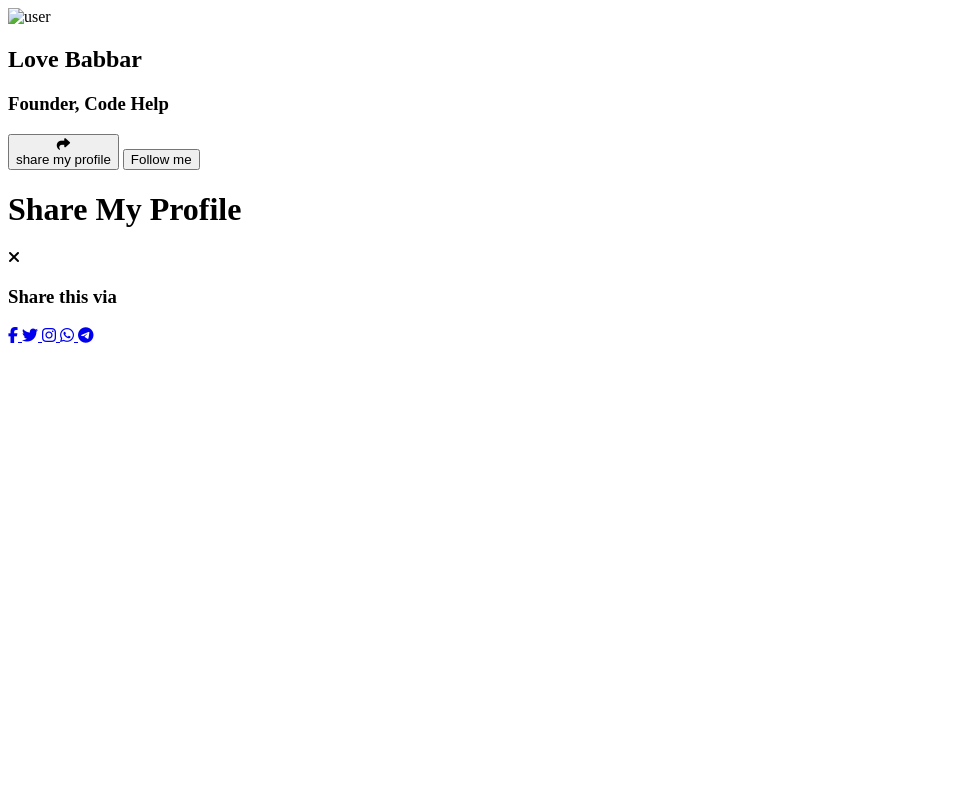
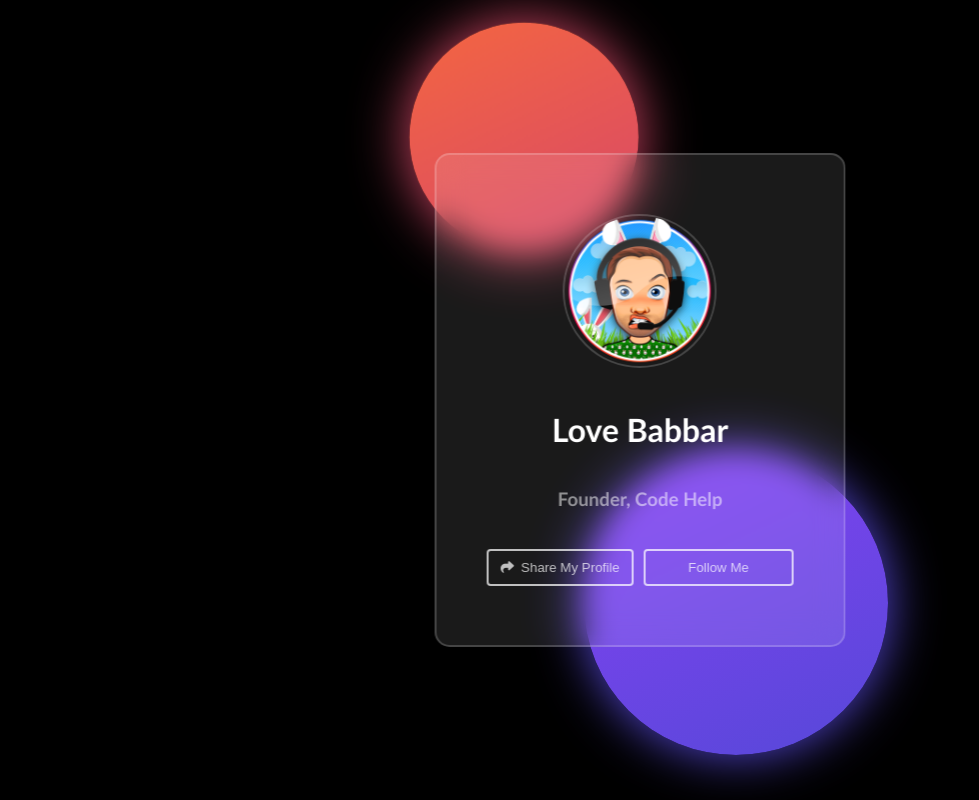
Before and after one commit to PT24136/Share-Modal-, a plain HTML site: page index.html in a window 1280 px wide. Shown: the whole page, without its empty margins (0-979 px from the left). Drawn offline with Linux system fonts and the light colour scheme.

Commit message:
css code wrritten to make profile card more attractive

```diff
--- a/index.html
+++ b/index.html
@@ -4,6 +4,7 @@
     <meta charset="UTF-8">
     <meta name="viewport" content="width=device-width, initial-scale=1.0">
     <title>Profile Share Modal</title>
+    <link rel="shortcut icon" href="/Share-Modal-/images/305267-P7U59P-642.jpg" type="image/x-icon">
     <link rel="stylesheet" href="style.css">
 </head>
 <body>
@@ -13,7 +14,7 @@
     <div class="wrapper">
       <div class="card-wrapper">
         <div>
-          <img src="./assets/profile-image.webp" alt="user" />
+          <img src="/Share-Modal-/images/profile-pic-7837316_1280.png" alt="user" />
         </div>
         <div class="user-name">
           <h2>Love Babbar</h2>
--- a/style.css
+++ b/style.css
@@ -0,0 +1,275 @@
+* {
+    margin: 0;
+    padding: 0;
+  }
+
+  body {
+    background-color: #000;
+    font-family: "Trebuchet MS", "Lucida Sans Unicode", "Lucida Grande", "Lucida Sans", Arial, sans-serif;
+  }
+
+  .wrapper {
+    width: 100vw;
+    height: 100vh;
+  }
+
+  .circle1 {
+    position: fixed;
+    top: 5%;
+    left: 30%;
+    width: 13em;
+    height: 13em;
+    border-radius: 50%;
+    box-shadow: 0 0 50px #d84869;
+    background: linear-gradient(-25deg, #d84869, #f46641);
+    animation: circle1Animate 15s infinite;
+  }
+
+  @keyframes circle1Animate {
+    50% {
+      left: 33%;
+      top: 4%;
+      scale: 1.11;
+    }
+  }
+
+  .circle2 {
+    position: absolute;
+    bottom: 5%;
+    right: 30%;
+    width: 19em;
+    height: 19em;
+    border-radius: 50%;
+    box-shadow: 0 0 50px #5648d8;
+    background: linear-gradient(-25deg, #5648d8, #8641f4);
+    animation: circle2Animate 8s infinite;
+  }
+  @keyframes circle2Animate {
+    50% {
+      bottom: 6%;
+      right: 31%;
+    }
+  }
+  .card-wrapper {
+    position: absolute;
+    top: 50%;
+    left: 50%;
+    translate: -50% -50%;
+    height: 450px;
+    border: 2px solid #ffffff30;
+    display: flex;
+    flex-direction: column;
+    align-items: center;
+    justify-content: space-evenly;
+    background: #ffffff1a;
+    backdrop-filter: blur(15px);
+    border-radius: 15px;
+    color: #ffffff;
+    padding: 20px 50px;
+  }
+  .card-wrapper div img {
+    border: 2px solid #ffffff30;
+    width: 150px;
+    height: 150px;
+    border-radius: 50%;
+  }
+  .designation h3 {
+    text-align: center;
+    color: #ffffff85;
+  }
+  .user-name h2 {
+    font-size: 2rem;
+    text-align: center;
+  }
+  .bottom-group {
+    display: flex;
+    justify-content: space-between;
+    gap: 10px;
+  }
+  .btn-share {
+    display: flex;
+    justify-content: center;
+    align-items: center;
+    gap: 7px;
+    padding: 9px 12px;
+    background: #ffffff00;
+    border: 2px solid #ffffffb9;
+    text-transform: capitalize;
+    border-radius: 4px;
+    color: #ffffffb9;
+    cursor: pointer;
+  }
+  .btn-follow {
+    text-transform: capitalize;
+    width: 150px;
+    padding: 9px 12px;
+    background: #ffffff00;
+    border: 2px solid #ffffffb9;
+    border-radius: 4px;
+    color: #ffffffb9;
+    cursor: pointer;
+    transition: all 0.5s;
+  }
+  .btn-card:hover {
+    background: #ffffffb9;
+    color: #131313;
+  }
+
+  .modal {
+    position: fixed;
+    top: 50%;
+    left: 50%;
+    translate: -50% -50%;
+    border: 2px solid #ffffff59;
+    width: 500px;
+    scale: 0;
+    background: #00000088;
+    backdrop-filter: blur(10px);
+    color: white;
+    z-index: 1;
+    padding: 20px 25px;
+    border-radius: 20px;
+    transition: 0.5s ease-in-out;
+  }
+  .modal-header {
+    display: flex;
+    margin-bottom: 25px;
+    flex-direction: row;
+    justify-content: space-between;
+    align-items: center;
+    padding-bottom: 12px;
+    border-bottom: 1px solid #ffffff88;
+  }
+  .modal-header div i {
+    font-size: 30px;
+  }
+  .close {
+    cursor: pointer;
+  }
+  .icon-container {
+    margin-top: 20px;
+    display: flex;
+    justify-content: space-between;
+    align-items: center;
+    flex-wrap: wrap;
+  }
+  .icon {
+    border: 1px solid #ffffff88;
+    padding: 17px;
+    border-radius: 50%;
+    width: 30px;
+    height: 30px;
+    display: flex;
+    align-items: center;
+    margin: 10px 0px;
+    gap: 10px;
+    justify-content: center;
+    transition: all 0.5s;
+    margin-bottom: 25px;
+    text-decoration: none;
+  }
+  .icon i {
+    font-size: 27px;
+  }
+
+  #facebook {
+    color: #1771e6;
+    border: 1px solid #1771e6;
+  }
+  #facebook:hover {
+    background-color: #1771e6;
+    color: #fff;
+  }
+
+  #twitter {
+    color: #1c99e6;
+    border: 1px solid #1c99e6;
+  }
+  #twitter:hover {
+    background-color: #1c99e6;
+    color: #fff;
+  }
+
+  #instagram {
+    color: #cb2770;
+    border: 1px solid #cb2770;
+  }
+  #instagram:hover {
+    background-color: #cb2770;
+    color: #fff;
+  }
+
+  #whatsapp {
+    color: #2fe664;
+    border: 1px solid #2fe664;
+  }
+  #whatsapp:hover {
+    background-color: #2fe664;
+    color: #fff;
+  }
+
+  #telegram {
+    color: #0081c2;
+    border: 1px solid #0081c2;
+  }
+  #telegram:hover {
+    background-color: #0081c2;
+    color: #fff;
+  }
+
+  .active {
+    scale: 1;
+  }
+  .overlay {
+    position: fixed;
+    background-color: #5f5f5f83;
+    top: 0;
+    opacity: 0;
+    bottom: 0;
+    left: 0;
+    right: 0;
+    pointer-events: none;
+    transition: 0.5s ease-in-out;
+  }
+  .overlayactive {
+    opacity: 1;
+    pointer-events: initial;
+  }
+  @media (max-width: 850px) {
+    .card-wrapper {
+      max-width: 250px;
+      width: 300px;
+    }
+    .bottom-group {
+      flex-direction: column;
+    }
+    .modal {
+      width: 70vw;
+    }
+  }
+
+  @media (max-width: 400px) {
+    .wrapper {
+      display: flex;
+      justify-content: center;
+      align-items: center;
+    }
+    .card-wrapper {
+      position: static;
+      top: 0;
+      left: 0;
+      translate: 0 0;
+      margin: 0 12px;
+      padding: 0 10px;
+    }
+    .card-wrapper div img {
+      width: 120px;
+      height: 120px;
+    }
+    .user-name h2 {
+      font-size: 1.3rem;
+    }
+    .modal {
+      width: 80vw;
+    }
+  }
```
